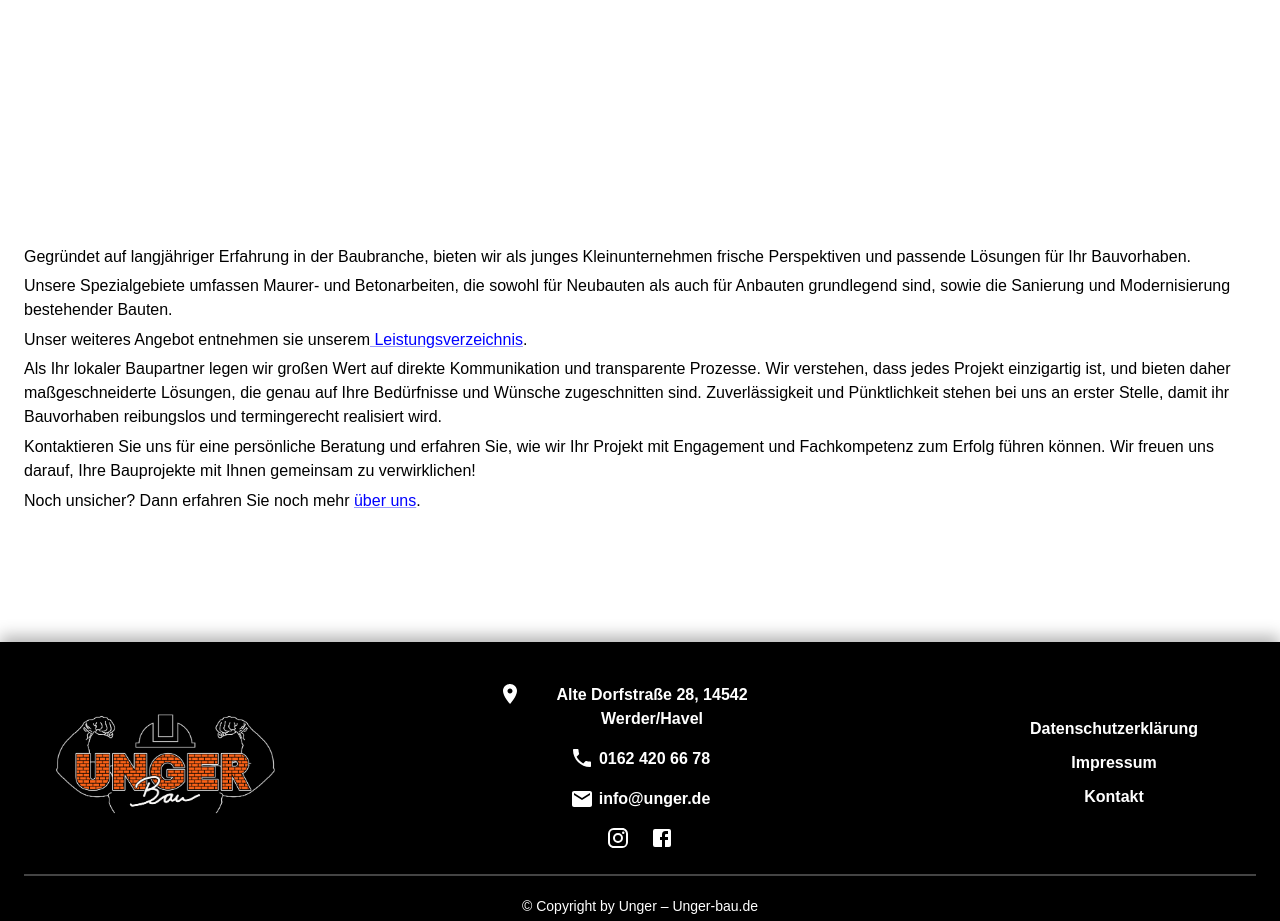
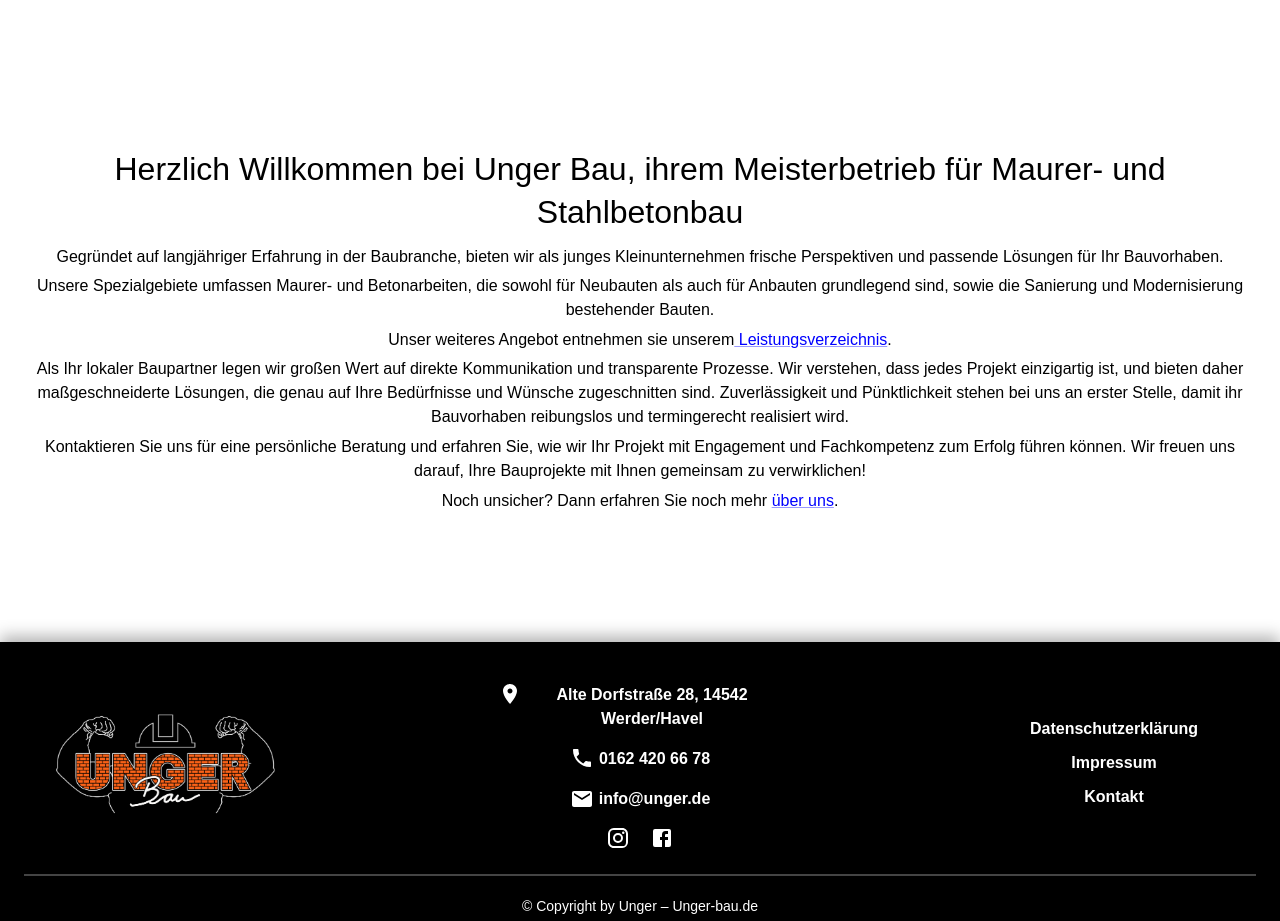
Before and after one commit to Vahedin1/amel-project, a React app: page / in a window 1280 px wide. Shown: the part 980-1901 px from the top of the page. Built offline with nearby package versions, Linux system fonts and the light colour scheme.

Commit message:
Update 7

```diff
--- a/src/pages/Home.js
+++ b/src/pages/Home.js
@@ -132,8 +132,8 @@ export default function Home() {
                     </Box>
                 </Box>
 
-                <Box sx={{ padding: 3 }}>
-                    <Typography variant="h5" component="h1" gutterBottom sx={{ ...titleItemStyles, fontSize: { xs: '1.2rem', sm: '2rem' } }}>
+                <Box sx={{ padding: 3, textAlign: 'center' }}>
+                    <Typography variant="h5" component="h1" gutterBottom sx={{ fontSize: { xs: '1.2rem', sm: '2rem' } }}>
                         Herzlich Willkommen bei Unger Bau, ihrem Meisterbetrieb für Maurer- und Stahlbetonbau
                     </Typography>
                     <Typography variant="body1" gutterBottom>
```
